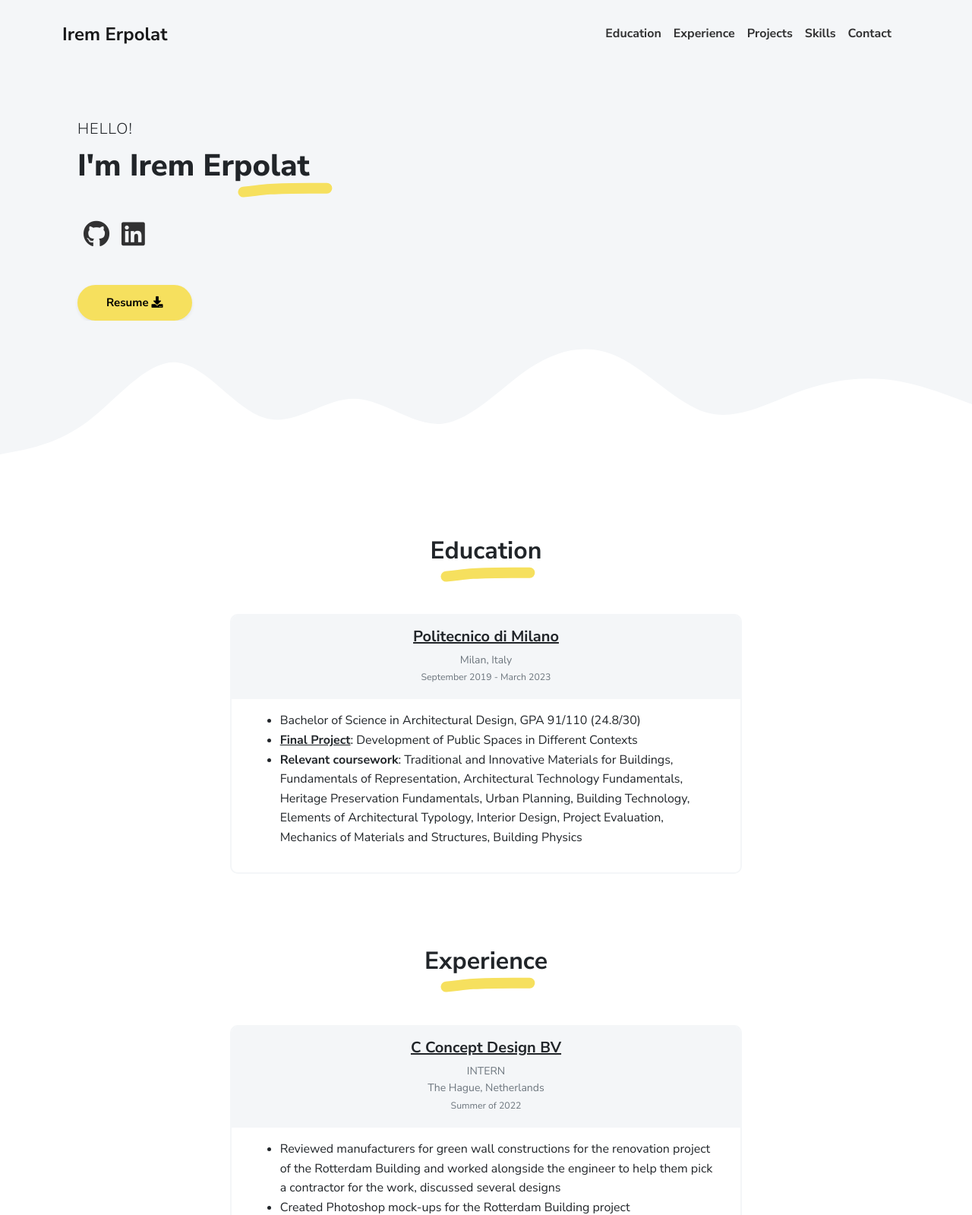
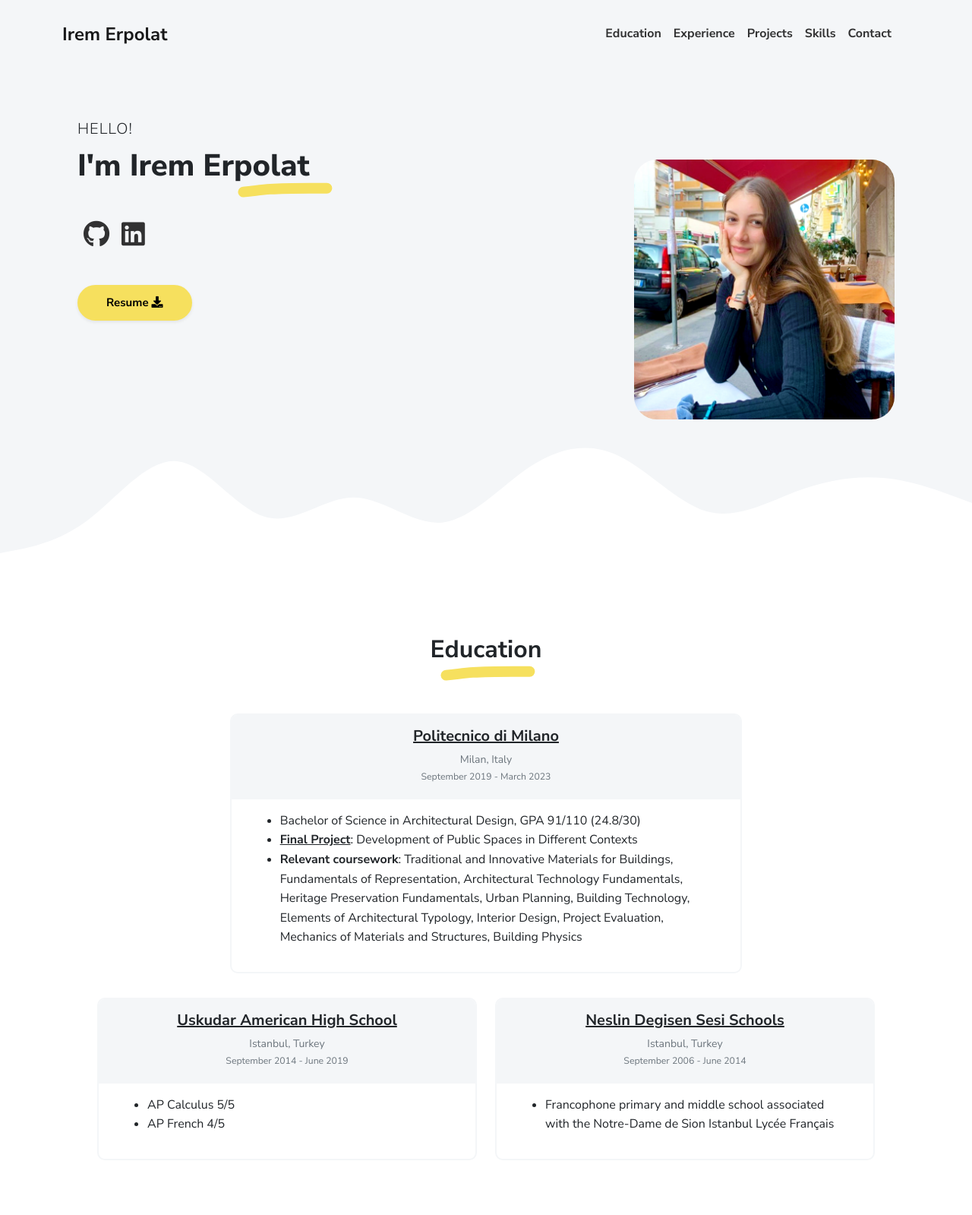
Before and after one commit to irem-erpolat/portfolio, a plain HTML site: page index.html in a window 1280 px wide. Shown: the top 1599 px of the page at 76% size. Drawn offline with Linux system fonts and the light colour scheme.

Commit message:
Resume updated.

```diff
--- a/index.html
+++ b/index.html
@@ -53,6 +53,10 @@
 								<!-- BAŞLIK 1 -->
 								<p class="lead text-uppercase mb-1">Hello!</p>
 
+								<div class="row">
+
+									<div class="col-lg-8">
+
 										<!-- AD SOYAD -->
 										<h1 class="intro-title marker" data-aos="fade-left" data-aos-delay="50">I'm Irem Erpolat</h1>
 
@@ -64,14 +68,23 @@
 										<div class="social-nav mt-4" data-aos="fade-up" data-aos-delay="200">
 											<nav role="navigation">
 												<ul class="nav justify-content-left">
-											<li class="nav-item"><a class="nav-link" href="https://github.com/irem-erpolat"><i class="fab fa-2x fa-github"></i></a></li>
-											<li class="nav-item"><a class="nav-link" href="https://www.linkedin.com/in/irem-erpolat-28069a1a9/"><i class="fab fa-2x fa-linkedin"></i></a></li>
+													<li class="nav-item"><a class="nav-link" href="https://github.com/irem-erpolat" target="_blank"><i class="fab fa-2x fa-github"></i></a></li>
+													<li class="nav-item"><a class="nav-link" href="https://www.linkedin.com/in/irem-erpolat-28069a1a9/" target="_blank"><i class="fab fa-2x fa-linkedin"></i></a></li>
 												</ul>
 											</nav>
 										</div>
 
 										<!-- CV LİNK -->
 										<div class="mt-3" data-aos="fade-up" data-aos-delay="200"><a class="btn btn-primary shadow-sm mt-1 hover-effect" href="assets/docs/IremErpolat_CV.pdf" target="_blank">Resume <i class="fas fa-download"></i></a></div>
+
+									</div>
+
+									<div class="col-lg-4">
+										<img class="avatar img-fluid mt-2" src="assets/img/iremerpolat-profile-square.jpg" width="400" height="400"/>
+									</div>
+
+								</div>
+
 							</div>
 						</div>
 					</div>
@@ -114,7 +127,6 @@
 
 				<div class="row justify-content-center">
 
-					<!-- Öğe 1 -->
 					<div class="col-md-8">
 						<div class="card mb-3" data-aos="fade-right" data-aos-delay="100">
 							<div class="card-header px-3 py-2 text-center">
@@ -129,6 +141,41 @@
 									<li>Bachelor of Science in Architectural Design, GPA 91/110 (24.8/30)</li>
 									<li><b><a href="#projects">Final Project</a></b>: Development of Public Spaces in Different Contexts</li>
 									<li><b>Relevant coursework</b>: Traditional and Innovative Materials for Buildings, Fundamentals of Representation, Architectural Technology Fundamentals, Heritage Preservation Fundamentals, Urban Planning, Building Technology, Elements of Architectural Typology, Interior Design, Project Evaluation, Mechanics of Materials and Structures, Building Physics</li>
+								</ul>
+							</div>
+						</div>
+					</div>
+
+					<div class="col-md-6">
+						<div class="card mb-3" data-aos="fade-right" data-aos-delay="100">
+							<div class="card-header px-3 py-2 text-center">
+								<div>
+									<h3 class="h5 mb-1"><a href="https://www.uaa.k12.tr/" target="_blank">Uskudar American High School</a></h3>
+									<div class="text-muted text-small">Istanbul, Turkey
+										<br/><small>September 2014 - June 2019</small></div>
+								</div>
+							</div>
+							<div class="card-body px-3 py-2">
+								<ul>
+									<li>AP Calculus 5/5</li>
+									<li>AP French 4/5</li>
+								</ul>
+							</div>
+						</div>
+					</div>
+
+					<div class="col-md-6">
+						<div class="card mb-3" data-aos="fade-right" data-aos-delay="100">
+							<div class="card-header px-3 py-2 text-center">
+								<div>
+									<h3 class="h5 mb-1"><a href="https://www.ilkokul.nds.k12.tr/" target="_blank">Neslin Degisen Sesi Schools</a></h3>
+									<div class="text-muted text-small">Istanbul, Turkey
+										<br/><small>September 2006 - June 2014</small></div>
+								</div>
+							</div>
+							<div class="card-body px-3 py-2">
+								<ul>
+									<li>Francophone primary and middle school associated with the Notre-Dame de Sion Istanbul Lycée Français</li>
 								</ul>
 							</div>
 						</div>
@@ -496,23 +543,7 @@
 						</div>
 					</div>
 
-					<div class="col-md-4">
-						<div class="card mb-3" data-aos="fade-right" data-aos-delay="100">
-							<div class="card-header px-3 py-2 text-center">
-								<div>
-									<h3 class="h5 mb-1">International Tests</h3>
-								</div>
-							</div>
-							<div class="card-body px-3 py-2">
-								<ul>
-									<li>AP Calculus (5/5)</li>
-									<li>AP French (4/5)</li>
-								</ul>
-							</div>
-						</div>
-					</div>
-
-					<div class="col-md-4">
+					<div class="col-md-6">
 						<div class="card mb-3" data-aos="fade-right" data-aos-delay="100">
 							<div class="card-header px-3 py-2 text-center">
 								<div>
@@ -530,7 +561,7 @@
 						</div>
 					</div>
 
-					<div class="col-md-4">
+					<div class="col-md-6">
 						<div class="card mb-3" data-aos="fade-right" data-aos-delay="100">
 							<div class="card-header px-3 py-2 text-center">
 								<div>
```
Also changed, not shown: assets/img/iremerpolat-profile-square.jpg (added), 1 other file. Lines whose indentation alone changed are shown as unchanged.
